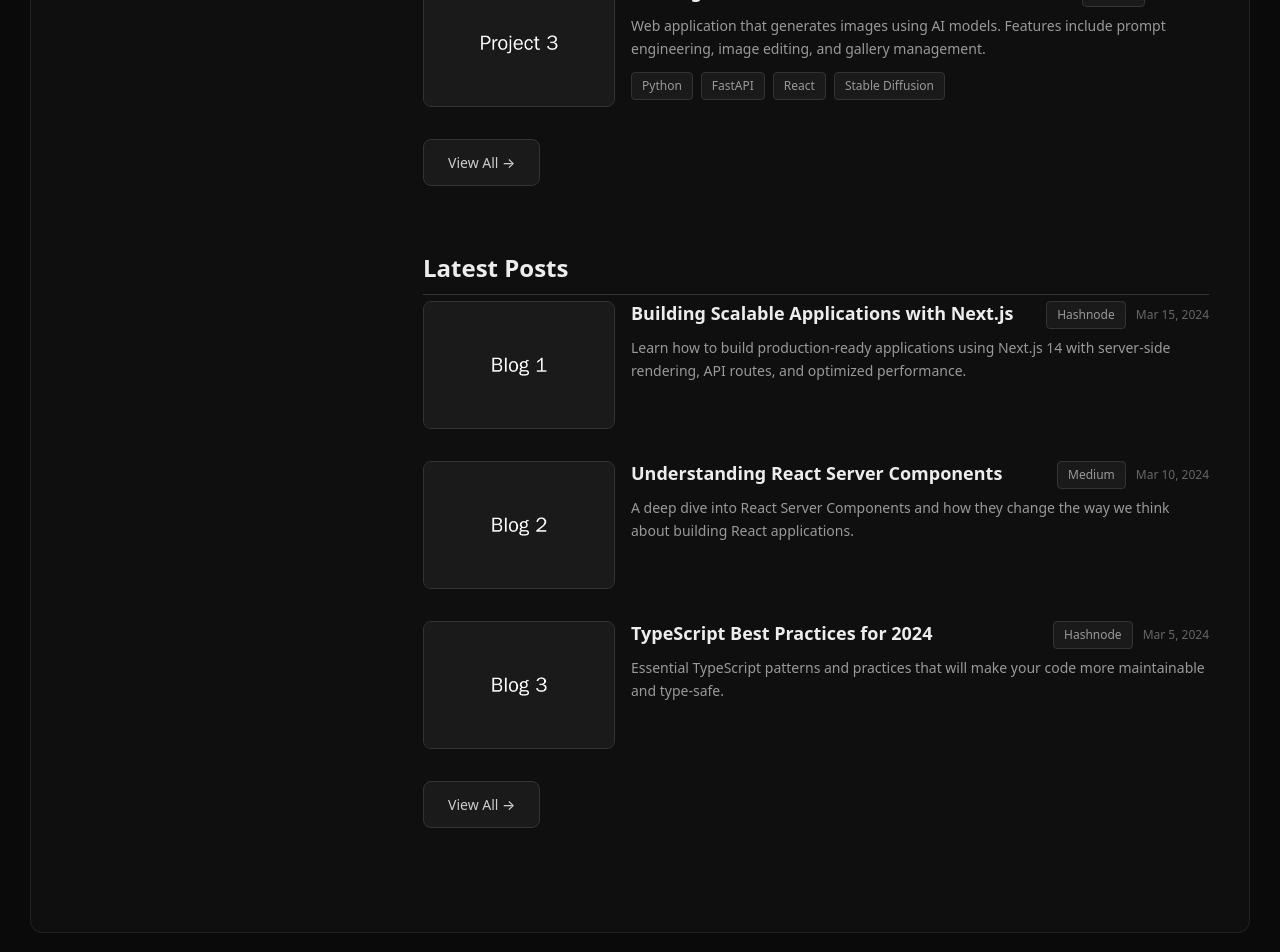
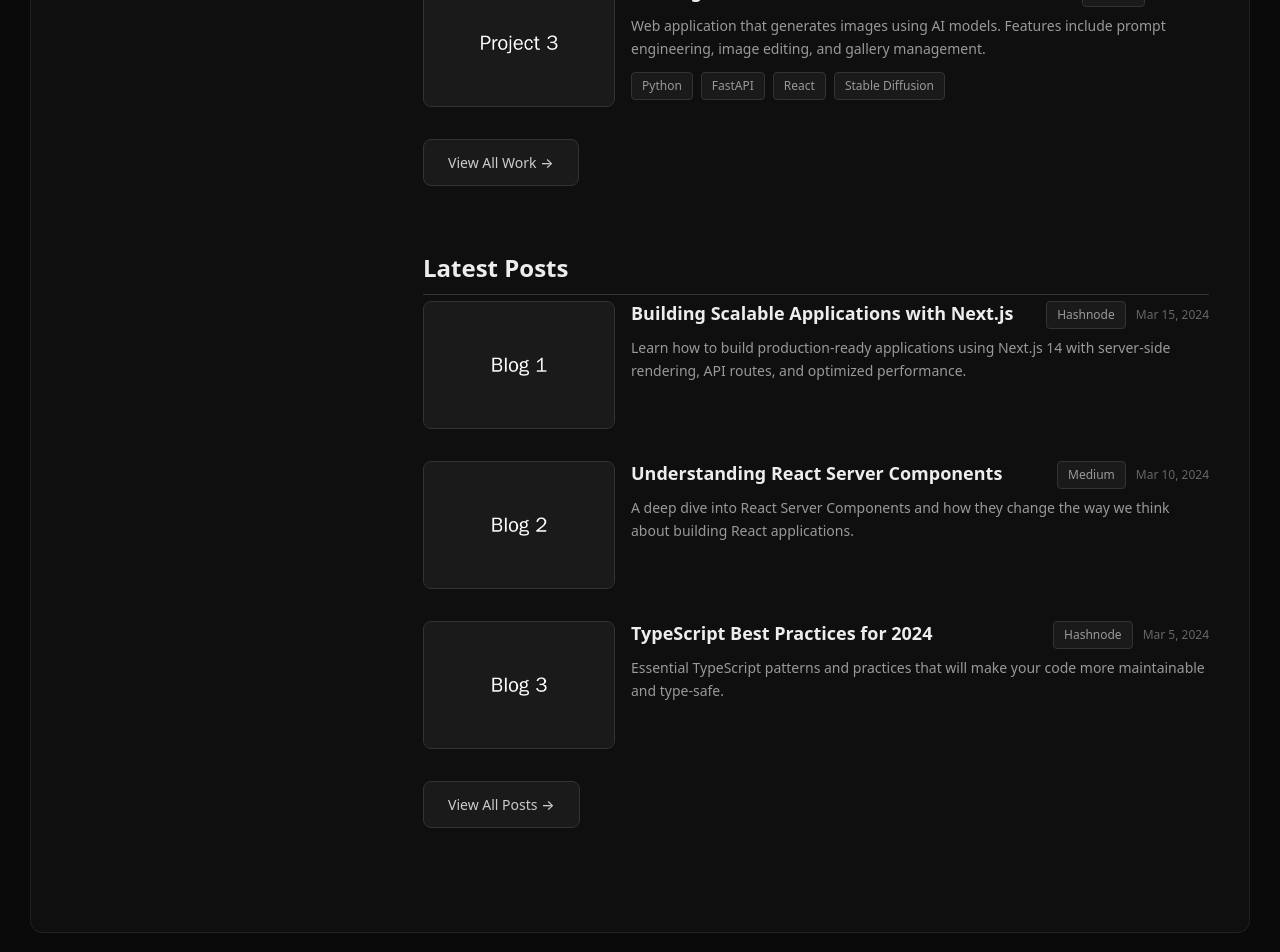
Before and after one commit to faizan-devs/personal-portfolio, a Next.js app: page / in a window 1280 px wide. Shown: the part 1240-2192 px from the top of the page. Built offline with nearby package versions, Linux system fonts and the light colour scheme.

Commit message:
Refactor: add text props to LoadMoreButton components for clarity

```diff
--- a/app/page.tsx
+++ b/app/page.tsx
@@ -53,7 +53,7 @@ export default function Home() {
 							))}
 						</div>
 						<div>
-							<LoadMoreButton href="/projects" />
+							<LoadMoreButton href="/projects" text="View All Work" />
 						</div>
 					</Section>
 
@@ -65,7 +65,7 @@ export default function Home() {
 							))}
 						</div>
 						<div>
-							<LoadMoreButton href="/blogs" />
+							<LoadMoreButton href="/blogs" text="View All Posts" />
 						</div>
 					</Section>
 				</main>
```
